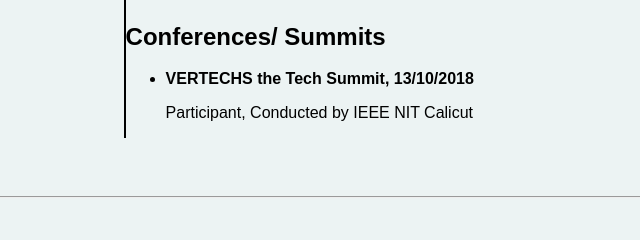
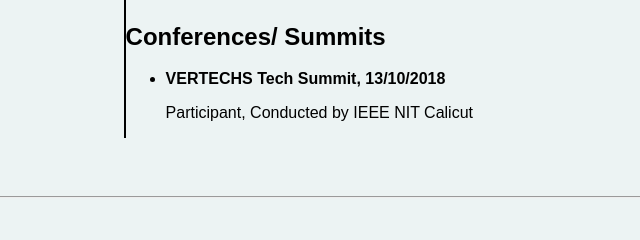
Before and after one commit to drishyakj/drishyakj.github.io, a plain HTML site: page resume.html in a window 1280 px wide. Shown: the part 2648-2888 px from the top of the page, 400-1040 px from the left. Drawn offline with Linux system fonts and the light colour scheme.

Commit message:
Update resume.html

```diff
--- a/resume.html
+++ b/resume.html
@@ -176,7 +176,7 @@ a particular mathematical series. Useful for generating test cases in programmin
 	</ul>
 	<h2 style="text-align:Left">Conferences/ Summits</h2>
 	<ul>
-	<li><b>VERTECHS the Tech Summit, 13/10/2018</b><p>
+	<li><b>VERTECHS Tech Summit, 13/10/2018</b><p>
 		Participant, Conducted by IEEE NIT Calicut</p></li>
 	</ul>
 
```
